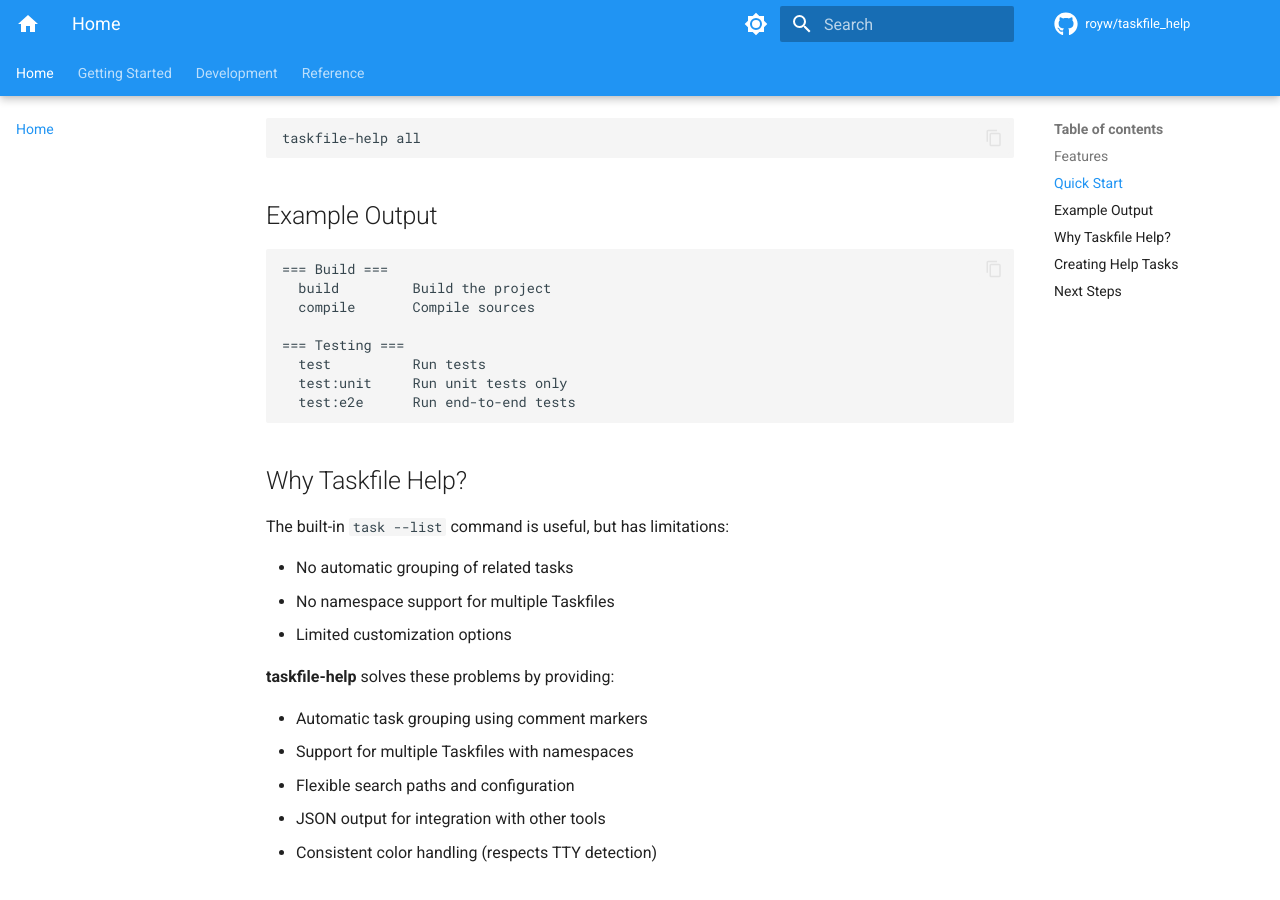
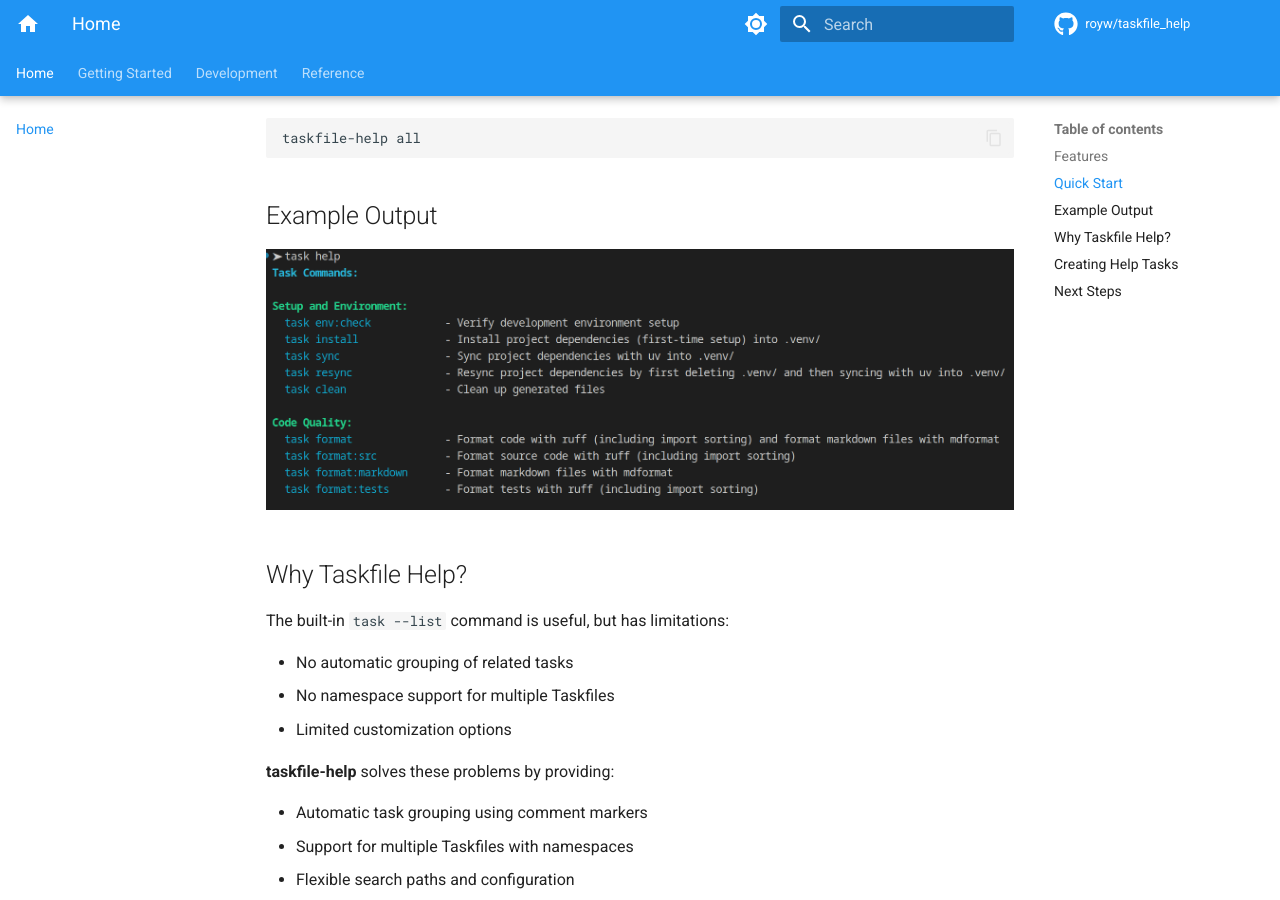
Before and after one commit to royw/taskfile_help, an MkDocs documentation site: the page built from docs/index.md, in a window 1280 px wide and 900 px high, scrolled down 904 px. Built offline with MkDocs 1.6.1 and Material for MkDocs 9.7.7, drawn with Linux system fonts in a browser that asks for light colours; comment, search, counter and statistics services are not loaded.

````diff
--- a/docs/index.md
+++ b/docs/index.md
@@ -41,16 +41,7 @@ taskfile-help all
 
 ## Example Output
 
-```text
-=== Build ===
-  build         Build the project
-  compile       Compile sources
-
-=== Testing ===
-  test          Run tests
-  test:unit     Run unit tests only
-  test:e2e      Run end-to-end tests
-```
+![task help](images/task_help.png)
 
 ## Why Taskfile Help?
 
````
Also changed, not shown: CHANGELOG.md (+1 -0 lines), README.md (+1 -1 lines).
